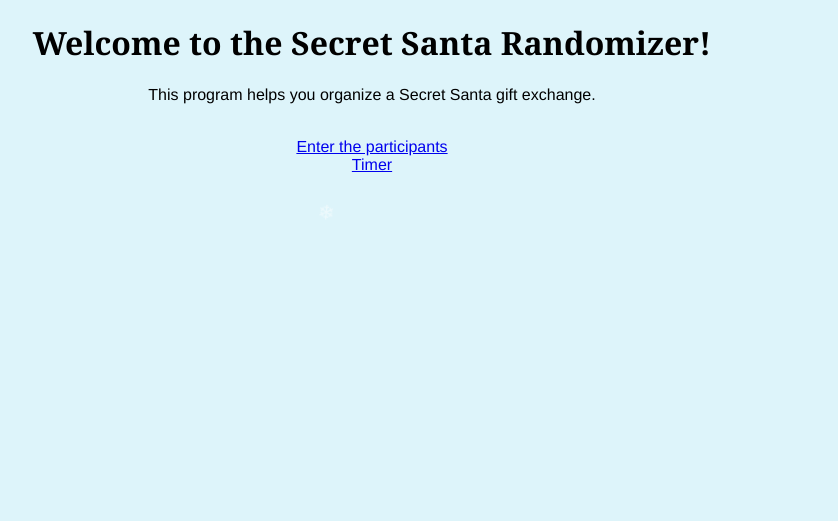
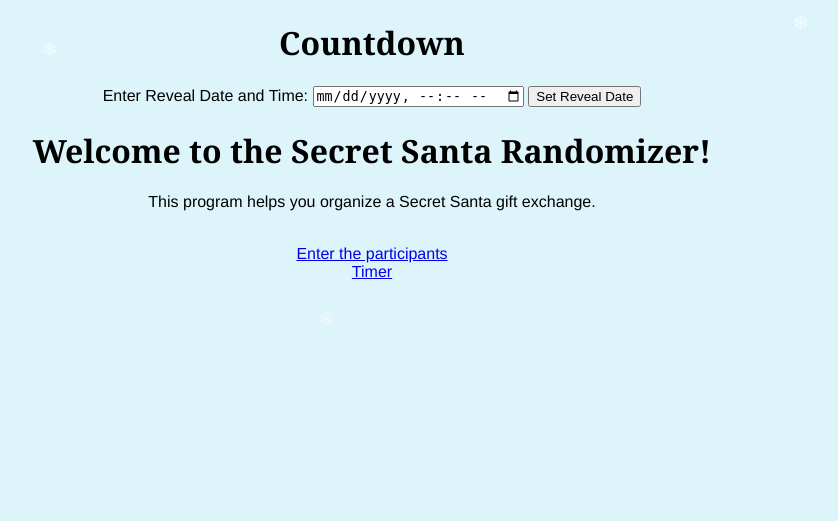
Before and after one commit to anpaulan/xmas_hack, a Flask app: page / in a window 1280 px wide. Shown: the top 521 px of the page, without its empty margins (268-1106 px from the left). Before the commit the page ends 219 px from the top, so only its background shows below. Run offline with Flask 3, Linux system fonts and the light colour scheme.

Commit message:
made reveal date custom

```diff
--- a/xmas_hack/templates/index.html
+++ b/xmas_hack/templates/index.html
@@ -4,7 +4,13 @@
 {% block title %}Secret Santa - Home{% endblock %}
 
 {% block content %}
-
+<div class="container">
+    <h1>Countdown</h1>
+    <label for="revealDateInput">Enter Reveal Date and Time:</label>
+    <input type="datetime-local" id="revealDateInput">
+    <button onclick="setRevealDate()">Set Reveal Date</button>
+    <div id="timer"></div>
+</div>
     <div class="container">
         <h1>Welcome to the Secret Santa Randomizer!</h1>
         <p>This program helps you organize a Secret Santa gift exchange.</p>
```
Also changed, not shown: xmas_hack/templates/timer.html (+21 -10 lines).
